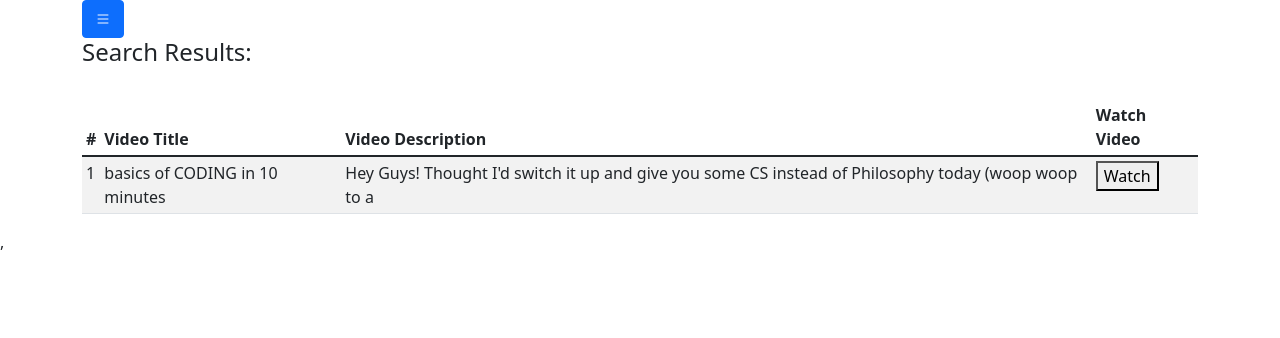
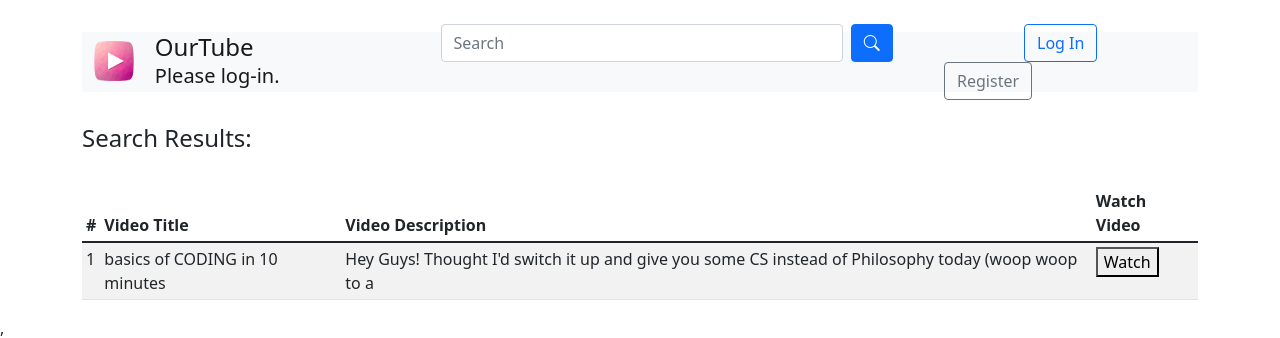
Before and after one commit to aschmidt2020/YT-clone-react-frontend, a React (Create React App) app: page /search in a window 1280 px wide. Shown: the top 338 px of the page. Built offline with nearby package versions, Linux system fonts and the light colour scheme; no server answers; the HTML template or start-up script is replaced by a standard one.

Commit message:
made navbar style changes

```diff
--- /dev/null
+++ b/src/App.css
@@ -0,0 +1,5 @@
+.navbar.navbar-expand-lg.navbar-light.bg-light {
+    height: 60px;
+    margin-top: 2em;
+    margin-bottom: 2em;
+}
--- a/src/App.js
+++ b/src/App.js
@@ -10,6 +10,7 @@ import NavBar from './Components/NavBar/NavBar';
 import HomePage from './Components/HomePage/HomePage';
 import jwt_decode from 'jwt-decode';
 import RegistrationForm from './Components/RegistrationForm/RegistrationForm';
+import './App.css'
 
 function App() {
   const API_KEY = process.env.REACT_APP_API_KEY_YT;
@@ -209,6 +210,7 @@ function App() {
     let response = await axios.get(`https://www.googleapis.com/youtube/v3/search?part=snippet&maxResults=25&q=${searchTerm}&key=${API_KEY}`);
     setSearchResults(response.data);
     setVideo(response.data.items[0]);
+    navigate('/search');
   }
 
   async function getComments(video) {
--- a/src/Components/HomePage/HomePage.jsx
+++ b/src/Components/HomePage/HomePage.jsx
@@ -5,7 +5,6 @@ import SearchResults from "../SearchResults/SearchResults";
 const HomePage = (props) => {
     return (
         <div>
-            <SearchBar universalSearch={props.universalSearch}/>
             <VideoPlayer video={props.video} playlist={props.playlist} getVideo={props.getVideo} />
             <SearchResults searchResults={props.searchResults} getVideo={props.getVideo}/>
         </div>
--- a/src/Components/LoginForm/LoginForm.jsx
+++ b/src/Components/LoginForm/LoginForm.jsx
@@ -1,9 +1,20 @@
 import React, { useState } from "react";
+import Modal from 'react-bootstrap/Modal';
+import Button from 'react-bootstrap/Button';
 
 const LoginForm = (props) => {
 
     const [username, setUsername] = useState('');
     const [password, setPassword] = useState('');
+    const [show, setShow] = useState(false);
+
+    const handleShow = () => setShow(true);
+
+    function handleClose () {
+        setShow(false);
+        setUsername('');
+        setPassword('');
+    }
 
     function handleSubmit(e) {
         debugger
@@ -12,15 +23,36 @@ const LoginForm = (props) => {
     }
 
     return (
-        <div className="log-in">
-            <form onSubmit={handleSubmit}>
+        <span id='log-in'>
+        <Button variant="btn btn-outline-primary" onClick={handleShow} style={{'marginLeft':'6em'}}>
+        Log In
+        </Button>
+
+        <Modal show={show} onHide={handleClose}>
+          <Modal.Header closeButton>
+            <Modal.Title>Log In</Modal.Title>
+          </Modal.Header>
+          <Modal.Body>
+
+          <form onSubmit={handleSubmit}>
                 <label>Username</label>
                 <input type='text' value={username} onChange={(e) => setUsername(e.target.value)}></input>
                 <label>Password</label>
                 <input type='password' value={password} onChange={(e) => setPassword(e.target.value)}></input>
-                <button type='submit' >Login</button>
+                <button type='submit'>Login</button>
             </form>
-        </div>
+
+          </Modal.Body>
+          <Modal.Footer>
+            <Button variant="secondary" onClick={handleClose}>
+              Close
+            </Button>
+            <Button type='submit' variant="primary" onClick={handleSubmit}>
+              Update
+            </Button>
+          </Modal.Footer>
+        </Modal>
+  </span>
     );
 
 }
--- a/src/Components/NavBar/NavBar.jsx
+++ b/src/Components/NavBar/NavBar.jsx
@@ -2,46 +2,41 @@ import { Link } from 'react-router-dom';
 import LoginForm from '../LoginForm/LoginForm';
 import RegistrationForm from '../RegistrationForm/RegistrationForm';
 import SearchBar from '../SearchBar/SearchBar';
+import logo from '../Images/YouTubeCloneLogo.png'
 
 const NavBar = (props) => {
     return (
         <div>
-            <a className="btn btn-primary" data-bs-toggle="offcanvas" href="#offcanvasExample" role="button" aria-controls="offcanvasExample">
-            <i className="bi bi-list"></i>
+        <nav className="navbar navbar-expand-lg navbar-light bg-light sticky-top">
+        <div className="container-fluid">
+            <button className="navbar-toggler" type="button" data-bs-toggle="collapse" data-bs-target="#navbarTogglerDemo01" aria-controls="navbarTogglerDemo01" aria-expanded="false" aria-label="Toggle navigation">
+            <span className="navbar-toggler-icon"></span>
+            </button>
+            <div className="collapse navbar-collapse" id="navbarTogglerDemo01">
+            <Link to='/' className="navbar-brand" ><a data-toggle='popover' title='Home' data-content='Home' trigger='hover'>
+                <div className='row'>
+                    <div className='col-4'>
+                         <img src={logo} style={{'height':'40px', 'width':'40px','marginTop':'0.4em'}} />
+                    </div>
+
+                    <div className='col-8'>
+                        <h4 style={{'marginBottom':'0em'}}>OurTube</h4>
+                        {props.user && <span className='navbar-welcome-text'>Welcome {props.user.user_id}!</span>}
+                        {!props.user && <span className='navbar-welcome-text'>Please log-in.</span>}
+                    </div>
+                </div>
+
             </a>
+            </Link>
 
-            <div className="offcanvas offcanvas-start" tabIndex="-1" id="offcanvasExample" aria-labelledby="offcanvasExampleLabel">
-            <div className="offcanvas-header">
-                <h5 className="offcanvas-title" id="offcanvasExampleLabel">Navigation Bar</h5>
-                <button type="button" className="btn-close text-reset" data-bs-dismiss="offcanvas" aria-label="Close"></button>
+            <ul className="navbar-nav me-auto mb-2 mb-lg-0" style={{'width':'100%'}}>
+                <SearchBar universalSearch={props.universalSearch}/>
+                {!props.user && <span> <LoginForm login={props.login}/> <RegistrationForm register={props.register}/> </span>}
+                {props.user && <button type='button' className='btn btn-outline-danger' onClick={props.logout}>Log Out</button>}
+            </ul>
             </div>
-            <div className="offcanvas-body">
-                {props.user && <h1>Welcome {props.user.user_id}!</h1>}
-                {!props.user && <h1>Please log-in.</h1>}
-                <nav>
-                <ul>
-                    <li><SearchBar universalSearch={props.universalSearch}/></li>
-                    <Link to='/'><li>Home/Search</li></Link>
-                    <Link to='/video'><li>VideoPlayer</li></Link>
-                    <Link to='/search'><li>Search Results</li></Link>
-                </ul>
-                </nav>
-                {/* <div className="dropdown mt-3">
-                <button className="btn btn-secondary dropdown-toggle" type="button" id="dropdownMenuButton" data-bs-toggle="dropdown">
-                    Dropdown button
-                </button>
-                <ul className="dropdown-menu" aria-labelledby="dropdownMenuButton">
-                    <li><a className="dropdown-item" href="#">Action</a></li>
-                    <li><a className="dropdown-item" href="#">Another action</a></li>
-                    <li><a className="dropdown-item" href="#">Something else here</a></li>
-                </ul>
-                </div> */}
-                <div>
-                    {!props.user && <div> <LoginForm login={props.login}/> <Link to='/register'>Register</Link> </div>}
-                    {props.user && <button onClick={props.logout}>Log Out</button>}
-                </div>
-            </div>
-            </div>
+        </div>
+        </nav>
         </div>
     );
 }
--- a/src/Components/RegistrationForm/RegistrationForm.jsx
+++ b/src/Components/RegistrationForm/RegistrationForm.jsx
@@ -21,7 +21,7 @@ const RegistrationForm = (props) => {
         setEmail('');
         setFirstName('');
         setLastName('');
-        //handleClose();
+        handleClose();
     }
 
     function handleSubmit(e) {
@@ -41,9 +41,9 @@ const RegistrationForm = (props) => {
     }
 
     return (
-        <div id="sign-up">
-            <Button variant="btn btn-outline-secondary" onClick={handleShow}>
-          Register Here
+        <span id="sign-up">
+          <Button variant="btn btn-outline-secondary" onClick={handleShow} style={{'marginLeft':'1em'}}>
+          Register
           </Button>
 
           <Modal show={show} onHide={resetForm}>
@@ -77,7 +77,7 @@ const RegistrationForm = (props) => {
               </Button>
             </Modal.Footer>
           </Modal>
-        </div>
+        </span>
 
     );
 
--- a/src/Components/SearchBar/SearchBar.jsx
+++ b/src/Components/SearchBar/SearchBar.jsx
@@ -11,10 +11,15 @@ const SearchBar = (props) => {
     }
 
     return (
-        <form onSubmit={handleSubmit}>
-            <input type="search" placeholder="Search" aria-label="Search" value={searchTerm} onChange={(event) => setSearchTerm(event.target.value)} />
-            <button type='submit'>Search</button>
-        </form>
+            <form className='row' onSubmit={handleSubmit} style={{'marginLeft':'10em', 'width':'60%'}}>
+                <div className='col-10' style={{'marginRight':'-1em'}}>
+                    <input className='form-control' type="search" placeholder="Search" aria-label="Search" value={searchTerm} onChange={(event) => setSearchTerm(event.target.value)} />
+                </div>
+
+                <div className='col-2'>
+                    <button type="submit" className="btn btn-primary" data-toggle='popover' title='Search' data-content='Search' trigger='hover'><i className="bi bi-search"></i></button>
+                </div>
+            </form>
     );
 }
 
```
Also changed, not shown: src/Components/Images/YouTubeCloneLogo.png (added).
